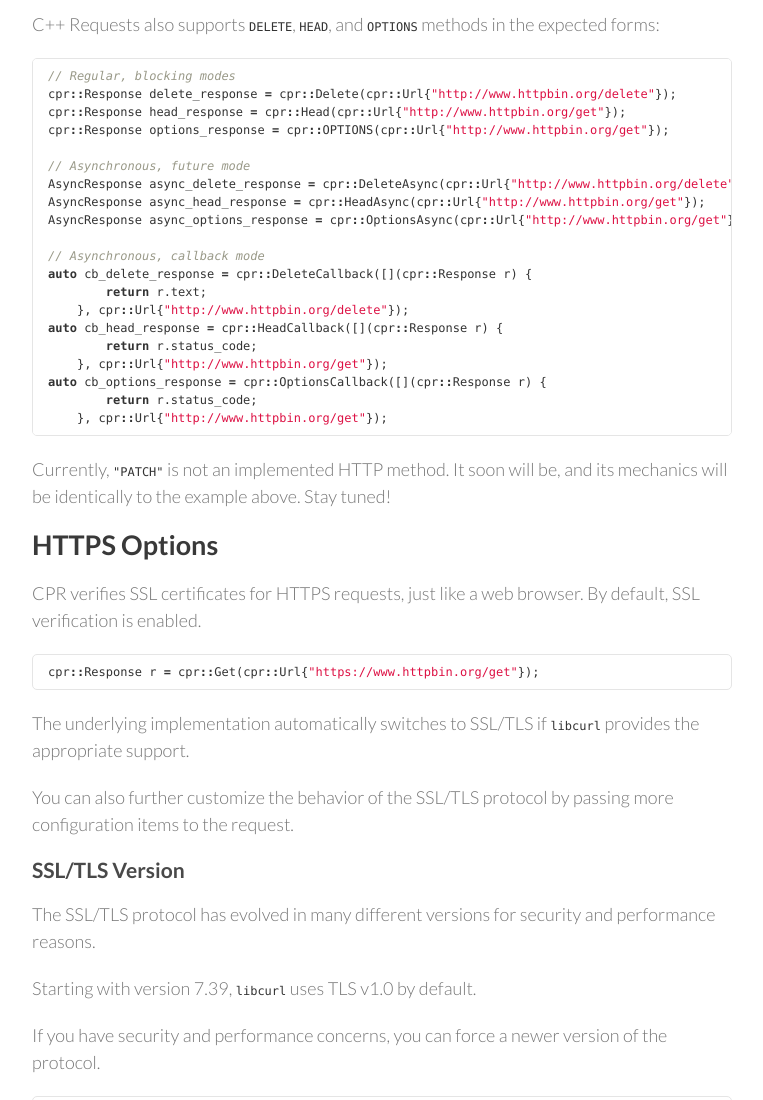
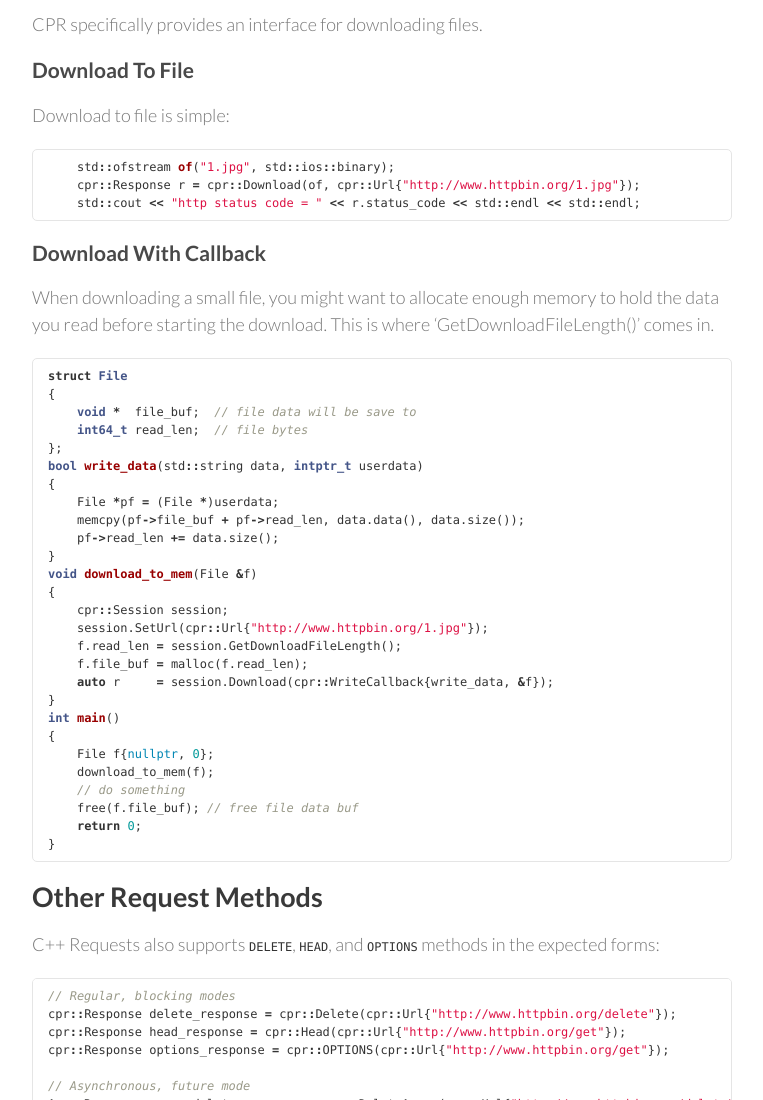
Before and after one commit to libcpr/cpr, a Jekyll site: the page built from advanced-usage.md, in a window 1280 px wide and 1400 px high, scrolled down 11264 px. Shown: the part 300-1400 px from the top of the window, without its empty margins (388-1151 px from the left). Built offline with Jekyll 4.4.1, drawn with Linux system fonts in a browser that asks for light colours; nearby versions of some CDN libraries; some of the changed text lies outside the part shown; grey boxes are pictures that could not be loaded.

Commit message:
add document for Download

````diff
--- a/advanced-usage.md
+++ b/advanced-usage.md
@@ -540,6 +540,58 @@ std::cout << r.text << std::endl;
 
 As with PUT, PATCH only works if the method is supported by the API you're sending the request to.
 
+## Download File
+
+CPR specifically provides an interface for downloading files.
+
+### Download To File
+
+Download to file is simple:
+
+{% raw %}
+```c++
+    std::ofstream of("1.jpg", std::ios::binary);
+    cpr::Response r = cpr::Download(of, cpr::Url{"http://www.httpbin.org/1.jpg"});
+    std::cout << "http status code = " << r.status_code << std::endl << std::endl;
+```
+{% endraw %}
+
+### Download With Callback
+
+When downloading a small file, you might want to allocate enough memory to hold the data you read before starting the download. This is where 'GetDownloadFileLength()' comes in.
+
+{% raw %}
+```c++
+struct File
+{
+    void *  file_buf;  // file data will be save to
+    int64_t read_len;  // file bytes
+};
+bool write_data(std::string data, intptr_t userdata)
+{
+    File *pf = (File *)userdata;
+    memcpy(pf->file_buf + pf->read_len, data.data(), data.size());
+    pf->read_len += data.size();
+}
+void download_to_mem(File &f)
+{
+    cpr::Session session;
+    session.SetUrl(cpr::Url{"http://www.httpbin.org/1.jpg"});
+    f.read_len = session.GetDownloadFileLength();
+    f.file_buf = malloc(f.read_len);
+    auto r     = session.Download(cpr::WriteCallback{write_data, &f});
+}
+int main()
+{
+    File f{nullptr, 0};
+    download_to_mem(f);
+    // do something
+    free(f.file_buf); // free file data buf
+    return 0;
+}
+```
+{% endraw %}
+
 ## Other Request Methods
 
 C++ Requests also supports `DELETE`, `HEAD`, and `OPTIONS` methods in the expected forms:
````
